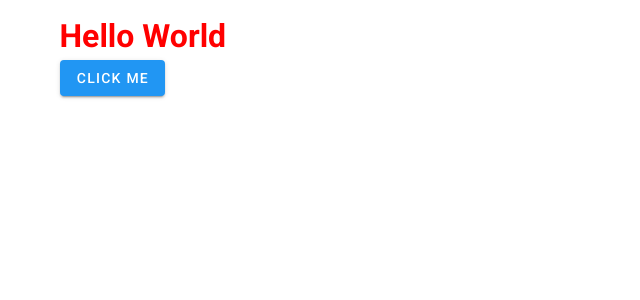
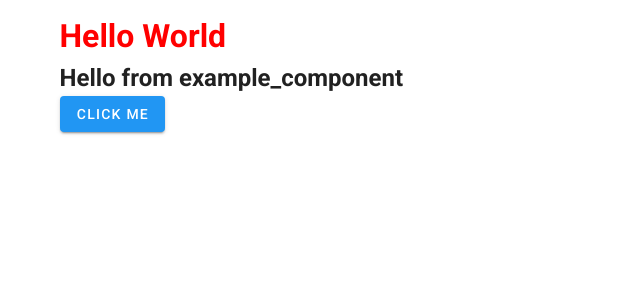
Before and after one commit to 7br-uno/lp-xgreen-release, a Nuxt app: page / in a window 1280 px wide. Shown: the top 300 px of the page, without its empty margins (0-640 px from the left). Built offline with nearby package versions, Linux system fonts and the light colour scheme.

Commit message:
Example Component & Counter

```diff
--- /dev/null
+++ b/components/example_component.vue
@@ -0,0 +1,5 @@
+<template>
+  <div>
+    <h2>Hello from example_component</h2>
+  </div>
+</template>
--- a/pages/index.vue
+++ b/pages/index.vue
@@ -1,29 +1,37 @@
 <template>
   <div>
     <h1 class="example">{{ hello_world }}</h1>
+    <exampleComponent />
     <v-btn
       elevation="2"
       color="blue"
       @click="hello_daniel()"
       dark
     >Click me</v-btn>
+
   </div>
 </template>
 
 <script>
+  import exampleComponent from '/components/example_component';
   export default{
+    components:{
+      exampleComponent
+    },
     data: () => {
       return {
         hello_world: 'Hello World',
-        daniel_name: 'Daniel'
+        daniel_name: 'Daniel',
+        counter: 0
       }
     },
     mounted(){
-      this.hello_daniel();
+      this.hello_daniel(); //Chama a função hello_daniel() quando a página é montada
     },
     methods:{
       hello_daniel(){
         console.log('Hello ' + this.daniel_name);
+        console.log(this.counter ++);
       }
     }
   }
```
